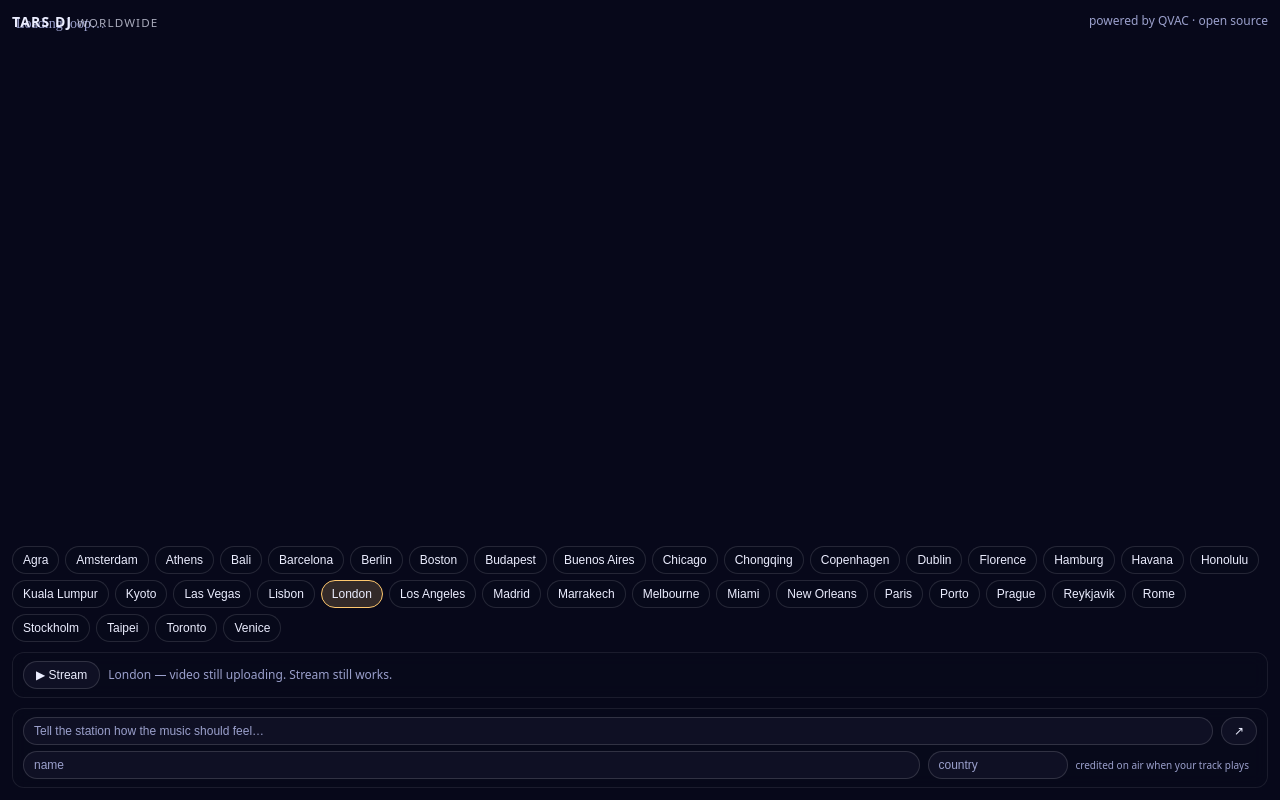
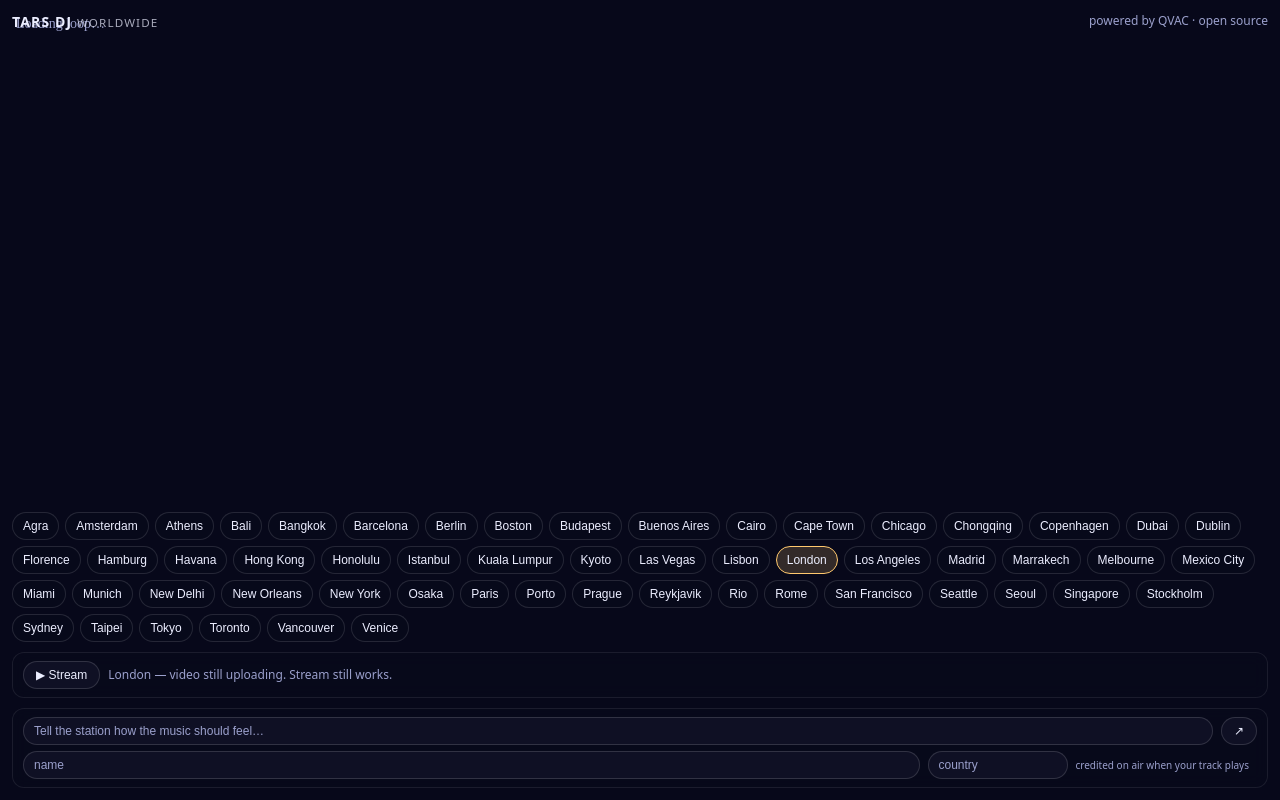
Before and after one commit to fraserbrownirl/tars-dj, a website built with Vite: page index.html in a window 1280 px wide. Built offline with nearby package versions, Linux system fonts and the light colour scheme; files whose address does not match are found by name.

Commit message:
feat(cities): world-mix vols 1+2 — 19 more cities, the full 56
'Overlaps with Europe' described only part of those packs: vol 1 hides
9 new cities (Dubai, Hong Kong, Istanbul, Munich, New York, Rio, San
Francisco, Sydney, Tokyo) and vol 2 hides 10 (Bangkok, Cairo, Cape
Town, Mexico City, New Delhi, Osaka, Seattle, Seoul, Singapore,
Vancouver). 16 + 9 + 10 + 21 = 56 — the complete four-collection set
from the loficities contract. All 19 uploaded to R2 and verified
206 + video/mp4 byte-exact; manifest cityLoops now derived from the
canonical CITIES list so the two cannot drift.

```diff
--- a/index.html
+++ b/index.html
@@ -4,7 +4,7 @@
 <meta charset="utf-8" />
 <meta name="viewport" content="width=device-width, initial-scale=1, viewport-fit=cover" />
 <title>TARS DJ · cities after dark</title>
-<meta name="description" content="TARS DJ — pixel nights around the world. 37 cities, one live stream." />
+<meta name="description" content="TARS DJ — pixel nights around the world. 56 cities, one live stream." />
 <link rel="stylesheet" href="src/style.css" />
 </head>
 <body>
--- a/src/cities/index.js
+++ b/src/cities/index.js
@@ -1,23 +1,30 @@
-// Canonical city list — loficities Europe packs (16) + world-mix vol 3 (21),
-// all owned 4-min 1080p60 H.264 loops, no audio (audio is live Icecast).
+// Canonical city list — the four owned loficities packs (europe 16 + collection
+// 9 new + world-mix vol 2 10 new + world-mix vol 3 21 = 56 cities), all 4-min
+// 1080p60 H.264 loops, no audio (audio is live Icecast).
 export const CITIES = [
   { id:"agra", label:"Agra", file:"lofi-cities-agra-loop-4min-1080p60.mp4" },
   { id:"amsterdam", label:"Amsterdam", file:"lofi-cities-amsterdam-loop-4min-1080p60.mp4" },
   { id:"athens", label:"Athens", file:"lofi-cities-athens-loop-4min-1080p60.mp4" },
   { id:"bali", label:"Bali", file:"lofi-cities-bali-loop-4min-1080p60.mp4" },
+  { id:"bangkok", label:"Bangkok", file:"lofi-cities-bangkok-loop-4min-1080p60.mp4" },
   { id:"barcelona", label:"Barcelona", file:"lofi-cities-barcelona-loop-4min-1080p60.mp4" },
   { id:"berlin", label:"Berlin", file:"lofi-cities-berlin-loop-4min-1080p60.mp4" },
   { id:"boston", label:"Boston", file:"lofi-cities-boston-loop-4min-1080p60.mp4" },
   { id:"budapest", label:"Budapest", file:"lofi-cities-budapest-loop-4min-1080p60.mp4" },
   { id:"buenos-aires", label:"Buenos Aires", file:"lofi-cities-buenos-aires-loop-4min-1080p60.mp4" },
+  { id:"cairo", label:"Cairo", file:"lofi-cities-cairo-loop-4min-1080p60.mp4" },
+  { id:"cape-town", label:"Cape Town", file:"lofi-cities-cape-town-loop-4min-1080p60.mp4" },
   { id:"chicago", label:"Chicago", file:"lofi-cities-chicago-loop-4min-1080p60.mp4" },
   { id:"chongqing", label:"Chongqing", file:"lofi-cities-chongqing-loop-4min-1080p60.mp4" },
   { id:"copenhagen", label:"Copenhagen", file:"lofi-cities-copenhagen-loop-4min-1080p60.mp4" },
+  { id:"dubai", label:"Dubai", file:"lofi-cities-dubai-loop-4min-1080p60.mp4" },
   { id:"dublin", label:"Dublin", file:"lofi-cities-dublin-loop-4min-1080p60.mp4" },
   { id:"florence", label:"Florence", file:"lofi-cities-florence-loop-4min-1080p60.mp4" },
   { id:"hamburg", label:"Hamburg", file:"lofi-cities-hamburg-loop-4min-1080p60.mp4" },
   { id:"havana", label:"Havana", file:"lofi-cities-havana-loop-4min-1080p60.mp4" },
+  { id:"hong-kong", label:"Hong Kong", file:"lofi-cities-hong-kong-loop-4min-1080p60.mp4" },
   { id:"honolulu", label:"Honolulu", file:"lofi-cities-honolulu-loop-4min-1080p60.mp4" },
+  { id:"istanbul", label:"Istanbul", file:"lofi-cities-istanbul-loop-4min-1080p60.mp4" },
   { id:"kuala-lumpur", label:"Kuala Lumpur", file:"lofi-cities-kuala-lumpur-loop-4min-1080p60.mp4" },
   { id:"kyoto", label:"Kyoto", file:"lofi-cities-kyoto-loop-4min-1080p60.mp4" },
   { id:"las-vegas", label:"Las Vegas", file:"lofi-cities-las-vegas-loop-4min-1080p60.mp4" },
@@ -27,16 +34,29 @@ export const CITIES = [
   { id:"madrid", label:"Madrid", file:"lofi-cities-madrid-loop-4min-1080p60.mp4" },
   { id:"marrakech", label:"Marrakech", file:"lofi-cities-marrakech-loop-4min-1080p60.mp4" },
   { id:"melbourne", label:"Melbourne", file:"lofi-cities-melbourne-loop-4min-1080p60.mp4" },
+  { id:"mexico-city", label:"Mexico City", file:"lofi-cities-mexico-city-loop-4min-1080p60.mp4" },
   { id:"miami", label:"Miami", file:"lofi-cities-miami-loop-4min-1080p60.mp4" },
+  { id:"munich", label:"Munich", file:"lofi-cities-munich-loop-4min-1080p60.mp4" },
+  { id:"new-delhi", label:"New Delhi", file:"lofi-cities-new-delhi-loop-4min-1080p60.mp4" },
   { id:"new-orleans", label:"New Orleans", file:"lofi-cities-new-orleans-loop-4min-1080p60.mp4" },
+  { id:"new-york", label:"New York", file:"lofi-cities-new-york-loop-4min-1080p60.mp4" },
+  { id:"osaka", label:"Osaka", file:"lofi-cities-osaka-loop-4min-1080p60.mp4" },
   { id:"paris", label:"Paris", file:"lofi-cities-paris-loop-4min-1080p60.mp4" },
   { id:"porto", label:"Porto", file:"lofi-cities-porto-loop-4min-1080p60.mp4" },
   { id:"prague", label:"Prague", file:"lofi-cities-prague-loop-4min-1080p60.mp4" },
   { id:"reykjavik", label:"Reykjavik", file:"lofi-cities-reykjavik-loop-4min-1080p60.mp4" },
+  { id:"rio", label:"Rio", file:"lofi-cities-rio-loop-4min-1080p60.mp4" },
   { id:"rome", label:"Rome", file:"lofi-cities-rome-loop-4min-1080p60.mp4" },
+  { id:"san-francisco", label:"San Francisco", file:"lofi-cities-san-francisco-loop-4min-1080p60.mp4" },
+  { id:"seattle", label:"Seattle", file:"lofi-cities-seattle-loop-4min-1080p60.mp4" },
+  { id:"seoul", label:"Seoul", file:"lofi-cities-seoul-loop-4min-1080p60.mp4" },
+  { id:"singapore", label:"Singapore", file:"lofi-cities-singapore-loop-4min-1080p60.mp4" },
   { id:"stockholm", label:"Stockholm", file:"lofi-cities-stockholm-loop-4min-1080p60.mp4" },
+  { id:"sydney", label:"Sydney", file:"lofi-cities-sydney-loop-4min-1080p60.mp4" },
   { id:"taipei", label:"Taipei", file:"lofi-cities-taipei-loop-4min-1080p60.mp4" },
+  { id:"tokyo", label:"Tokyo", file:"lofi-cities-tokyo-loop-4min-1080p60.mp4" },
   { id:"toronto", label:"Toronto", file:"lofi-cities-toronto-loop-4min-1080p60.mp4" },
+  { id:"vancouver", label:"Vancouver", file:"lofi-cities-vancouver-loop-4min-1080p60.mp4" },
   { id:"venice", label:"Venice", file:"lofi-cities-venice-loop-4min-1080p60.mp4" },
 ];
 const LOOP_BASE = "https://pub-f443cfa20d11480ba421991226fd803c.r2.dev";
```
Also changed, not shown: public/manifest.json.
